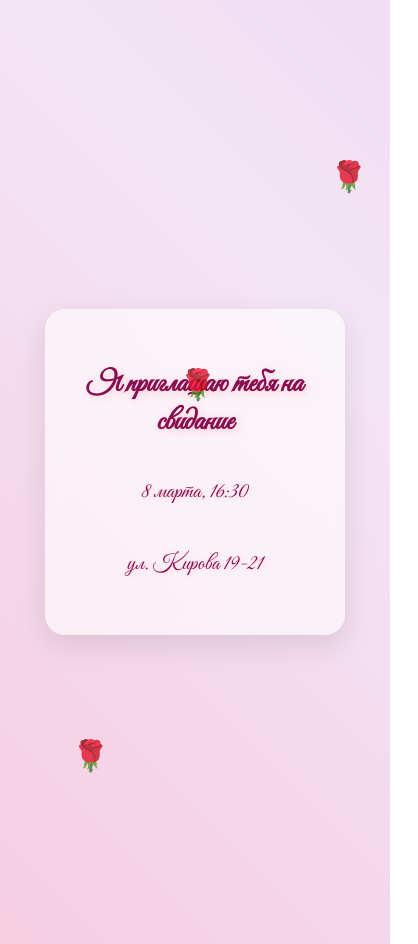
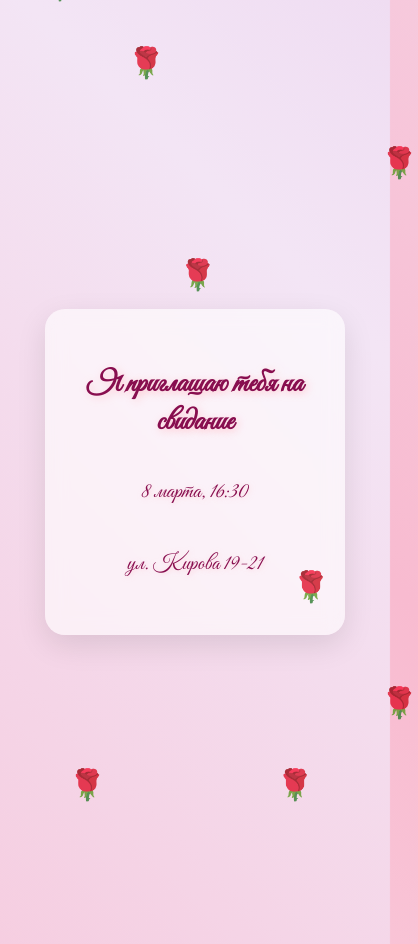
Before and after one commit to Aleksstepanov/my-love, a website built with Vite: page index.html in a window 390 px wide. Shown: the whole page, 418 px wide, since content can reach past the window. Built offline with nearby package versions, Linux system fonts and the light colour scheme.

Commit message:
fix rose

```diff
--- a/index.html
+++ b/index.html
@@ -7,6 +7,8 @@
     <link rel="icon" type="image/x-icon" href="favicon.ico" />
     <link rel="stylesheet" href="/style.css" />
     <script defer src="/main.js"></script>
+    <link rel="preconnect" href="https://fonts.googleapis.com" />
+    <link rel="preconnect" href="https://fonts.gstatic.com" crossorigin />
     <link
       href="https://fonts.googleapis.com/css2?family=Great+Vibes&display=swap"
       rel="stylesheet"
--- a/main.js
+++ b/main.js
@@ -1,6 +1,4 @@
 function createRose() {
-  if (window.innerWidth < 480 && Math.random() > 0.5) return; // Меньше роз на телефоне
-
   const rose = document.createElement("div");
   rose.innerHTML = "🌹";
   rose.classList.add("rose");
--- a/style.css
+++ b/style.css
@@ -4,7 +4,7 @@ body {
     background-size: 400% 400%;
     animation: gradientAnimation 10s ease infinite;
     color: #880e4f;
-    font-family: 'Great Vibes', cursive;
+    font-family: 'Great Vibes', cursive, serif;
     text-align: center;
     padding: 50px;
     height: 100vh;
```
